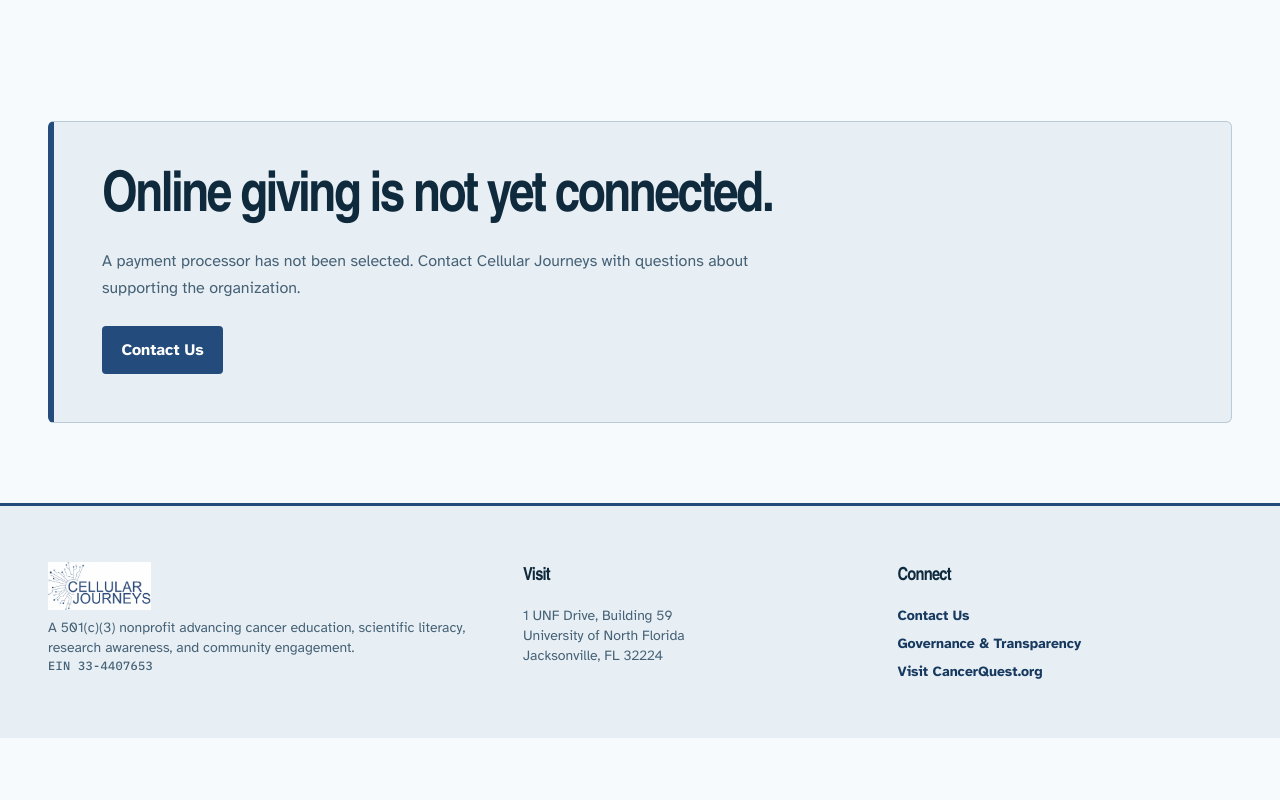
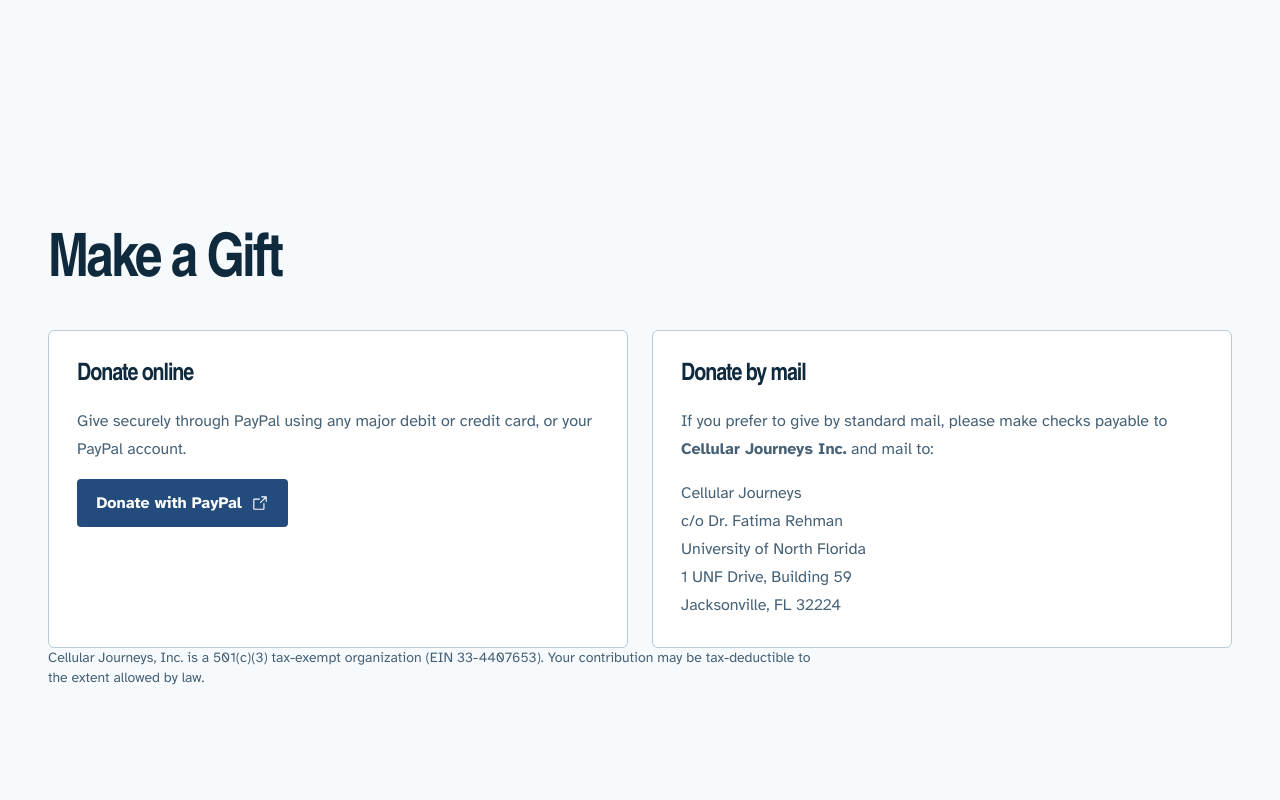
Before and after one commit to RayanSiraj/cellularjourneys, a React (Vite) app: page /donate in a window 1280 px wide. Shown: the part 1100-1900 px from the top of the page. Before the commit the page ends 1838 px from the top, so only its background shows below. Built offline with nearby package versions, Linux system fonts and the light colour scheme.

Commit message:
Activate donations (PayPal + mail) and add 501(c)(3)/EIN to About

```diff
--- a/src/pages/AboutPage.tsx
+++ b/src/pages/AboutPage.tsx
@@ -52,6 +52,11 @@
             understanding. As the home of CancerQuest and other educational
             initiatives, Cellular Journeys works to transform information into
             action.
+          </p>
+          <p>
+            Cellular Journeys, Inc. is a registered 501(c)(3) tax-exempt
+            nonprofit organization (EIN 33-4407653). Contributions may be
+            tax-deductible to the extent allowed by law.
           </p>
         </div>
       </section>
--- a/src/pages/DonatePage.tsx
+++ b/src/pages/DonatePage.tsx
@@ -1,7 +1,5 @@
-import { HandHeart } from "@phosphor-icons/react";
-import { Link } from "react-router-dom";
+import { ArrowSquareOut, HandHeart } from "@phosphor-icons/react";
 import {
-  Callout,
   PageHeader,
   SectionHeading,
   Seo,
@@ -50,20 +48,52 @@
           ))}
         </div>
       </section>
-      <div className="page-shell pb-20">
-        <Callout
-          title="Online giving is not yet connected."
-          action={
-            <Link className="btn btn-primary" to="/contact">
-              Contact Us
-            </Link>
-          }
-        >
-          {/* TODO(client): connect the approved payment processor and legal donation language. */}
-          A payment processor has not been selected. Contact Cellular Journeys
-          with questions about supporting the organization.
-        </Callout>
-      </div>
+      <section className="page-shell section pb-20">
+        <SectionHeading title="Make a Gift" />
+        <div className="mt-9 grid gap-6 md:grid-cols-2">
+          <article className="surface flex flex-col gap-4 p-7">
+            <h2 className="display text-2xl font-bold">Donate online</h2>
+            <p className="leading-7 text-muted">
+              Give securely through PayPal using any major debit or credit card,
+              or your PayPal account.
+            </p>
+            <div>
+              <a
+                className="btn btn-primary inline-flex items-center gap-2"
+                href="https://www.paypal.com/ncp/payment/WQT7X8JPZTDDA"
+                target="_blank"
+                rel="noreferrer"
+              >
+                Donate with PayPal
+                <ArrowSquareOut size={18} aria-hidden />
+              </a>
+            </div>
+          </article>
+          <article className="surface flex flex-col gap-4 p-7">
+            <h2 className="display text-2xl font-bold">Donate by mail</h2>
+            <p className="leading-7 text-muted">
+              If you prefer to give by standard mail, please make checks payable
+              to <strong>Cellular Journeys Inc.</strong> and mail to:
+            </p>
+            <address className="not-italic leading-7 text-muted">
+              Cellular Journeys
+              <br />
+              c/o Dr. Fatima Rehman
+              <br />
+              University of North Florida
+              <br />
+              1 UNF Drive, Building 59
+              <br />
+              Jacksonville, FL 32224
+            </address>
+          </article>
+        </div>
+        <p className="mt-8 max-w-3xl text-sm text-muted">
+          Cellular Journeys, Inc. is a 501(c)(3) tax-exempt organization (EIN
+          33-4407653). Your contribution may be tax-deductible to the extent
+          allowed by law.
+        </p>
+      </section>
     </>
   );
 }
```
